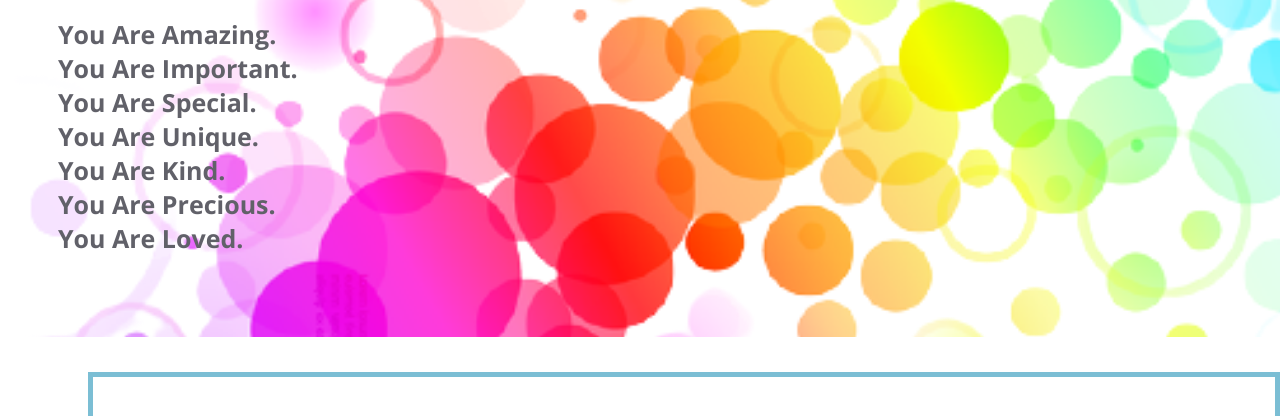
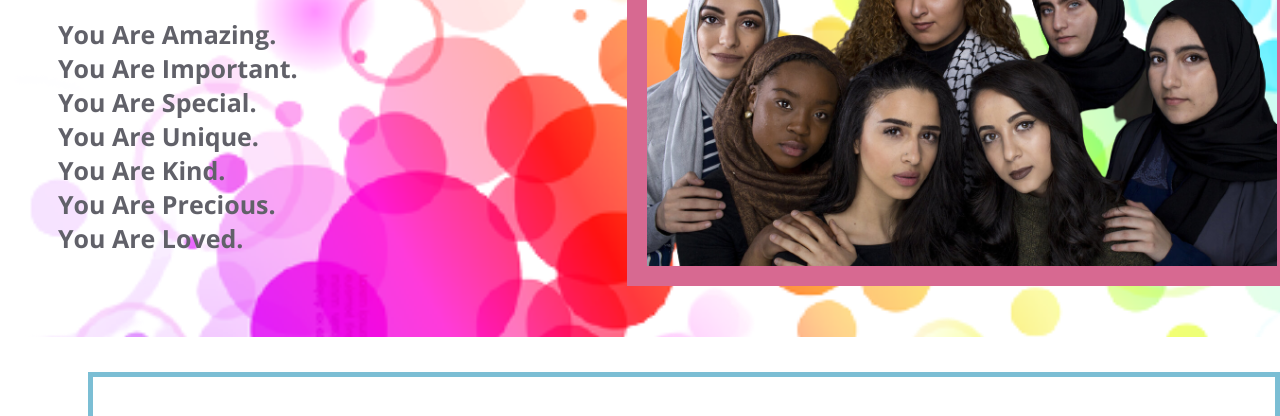
Before and after one commit to Mubasshirah/assignment_2, a plain HTML site: page index.html in a window 1280 px wide. Shown: the part 271-687 px from the top of the page. Drawn offline with nearby package versions, Linux system fonts and the light colour scheme.

Commit message:
img attach

```diff
--- a/index.html
+++ b/index.html
@@ -45,7 +45,7 @@
                 <h4>
                     you are loved. </h4>
             </div>
-            <div class="banner_right"><img src="images/.png" alt=""></div>
+            <div class="banner_right"><img src="images/1.png" alt=""></div>
         </div>
     </div>
 
```
